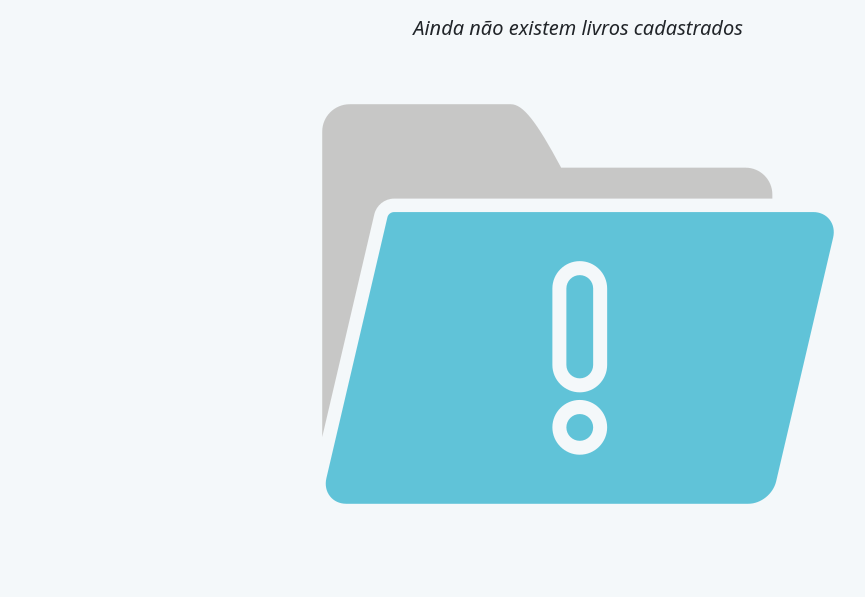
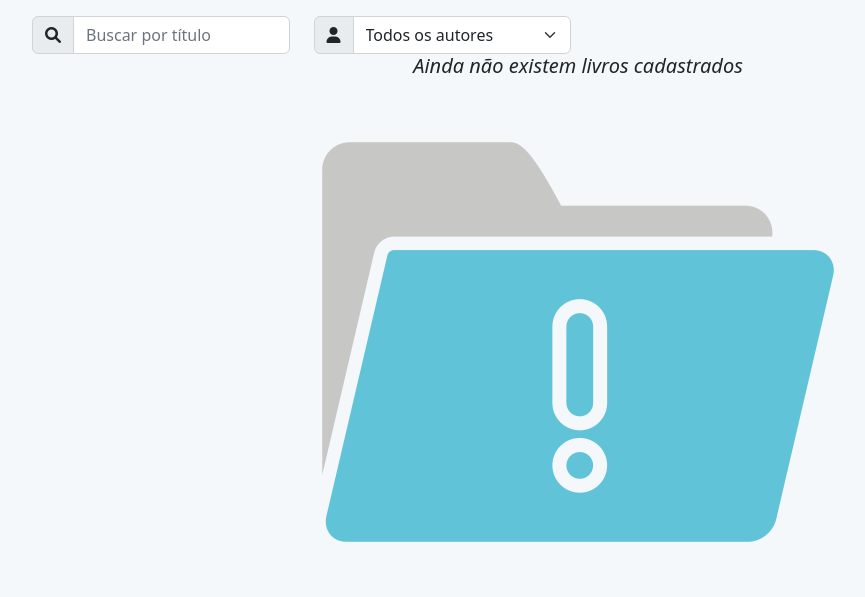
Before and after one commit to CleiAlves/books-online, a Django app: page / in a window 1280 px wide. Shown: the part 56-653 px from the top of the page, without its empty margins (62-927 px from the left). Run offline with Django 5.2, Linux system fonts and the light colour scheme; data that the repository does not hold is empty.

Commit message:
Busca dinâmica por título e filtro por autor implementados.

```diff
--- a/books/templates/home.html
+++ b/books/templates/home.html
@@ -3,10 +3,38 @@
 
 {% block content %}
 
+<div class="container mt-3 d-flex justify-content-between">
+    <div class="row">
+        <!-- Campo de busca por título -->
+        <div class="col-md-6">
+            <div class="input-group">
+                <span class="input-group-text">
+                    <i class="fas fa-search"></i>
+                </span>
+                <input type="text" id="searchTitle" class="form-control" placeholder="Buscar por título">
+            </div>
+        </div>
+        <!-- Campo de busca por autor -->
+        <div class="col-md-6">
+            <div class="input-group">
+                <span class="input-group-text">
+                    <i class="fas fa-user"></i>
+                </span>
+                <select id="searchAuthor" class="form-select">
+                    <option value="">Todos os autores</option>
+                    {% for author in authors %}
+                        <option value="{{ author.id }}">{{ author }}</option>
+                    {% endfor %}
+                </select>
+            </div>
+        </div>
+    </div>
+</div>
+
 {% if books %}
-<div class="row row-cols-1 row-cols-md-5 g-2 justify-content-center" id="bookGrid">
+<div class="row row-cols-1 row-cols-md-5 g-2 justify-content-center mt-3" id="bookGrid">
     {% for book in books %}
-    <div class="col">
+    <div class="col book-card" data-title="{{ book.title|lower }}" data-author="{{ book.author.id }}">
         <div class="card card-transition mx-auto mb-3 pt-3">
             <a style="color: inherit" href="{% url 'books:book_details' book.id %}" title="{{ book.title }}">
                 {% if book.cover_image %}
@@ -45,6 +73,6 @@
     </div>
 {% endif %}
 
-
+<script src="{% static 'js/filter_books.js' %}"></script>
 
 {% endblock content %}
--- a/books/views.py
+++ b/books/views.py
@@ -7,7 +7,8 @@ from authors.models import Author
 
 def home(request):
     books = Book.objects.all().order_by('title')
-    return render(request, 'home.html', {'books': books})
+    authors = Author.objects.all().order_by('first_name')
+    return render(request, 'home.html', {'books': books, 'authors': authors})
 
 
 def book_register(request):
--- /dev/null
+++ b/static/js/filter_books.js
@@ -0,0 +1,27 @@
+document.addEventListener('DOMContentLoaded', function () {
+    const searchTitleInput = document.getElementById('searchTitle');
+    const searchAuthorSelect = document.getElementById('searchAuthor');
+    const bookCards = document.querySelectorAll('.book-card');
+
+    function filterBooks() {
+        const titleQuery = searchTitleInput.value.toLowerCase();
+        const authorQuery = searchAuthorSelect.value;
+
+        bookCards.forEach(card => {
+            const bookTitle = card.getAttribute('data-title');
+            const bookAuthor = card.getAttribute('data-author');
+
+            const matchesTitle = bookTitle.includes(titleQuery);
+            const matchesAuthor = !authorQuery || bookAuthor === authorQuery;
+
+            if (matchesTitle && matchesAuthor) {
+                card.style.display = 'block';
+            } else {
+                card.style.display = 'none';
+            }
+        });
+    }
+
+    searchTitleInput.addEventListener('input', filterBooks);
+    searchAuthorSelect.addEventListener('change', filterBooks);
+});
```
